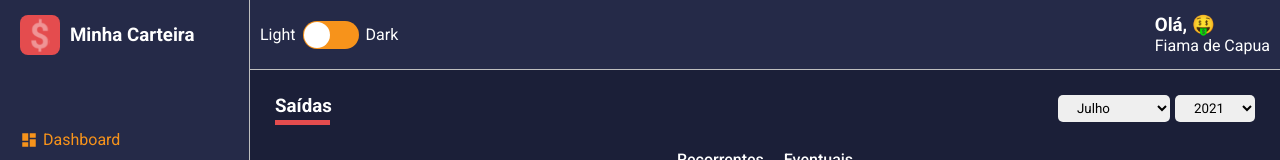
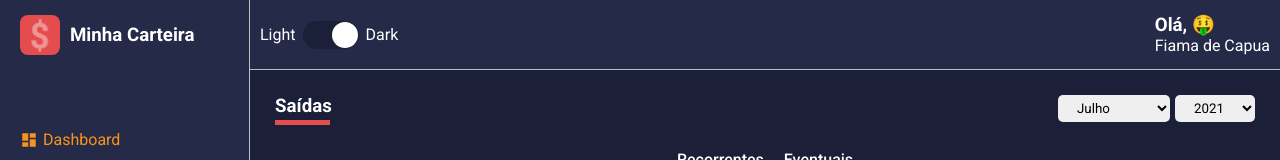
Before and after one commit to FihCapua/my-dashboard, a React (Create React App) app: page /list/1 in a window 1280 px wide. Shown: the top 160 px of the page. Built offline with nearby package versions, Linux system fonts and the light colour scheme.

Commit message:
(feat) created dark and light theme for toggle button

```diff
--- a/src/components/MainHeader/index.tsx
+++ b/src/components/MainHeader/index.tsx
@@ -1,9 +1,22 @@
-import React, { useMemo } from 'react';
+import React, { useMemo, useState } from 'react';
 import emojis from '../../utils/emojis';
 import Toggle from '../Toggle';
 import { Container, Profile, UserName, Welcome } from './styles';
 
+import { useTheme } from '../../hooks/theme';
+
 const MainHeader: React.FC = () => {
+    const { toggleTheme, theme } = useTheme();
+
+    const [darkTheme, setDarkTheme] = useState(() =>
+        theme.title === 'dark' ? true : false
+    );
+
+    const handleChangeTheme = () => {
+        setDarkTheme(!darkTheme); // se nao for dark inverte pra light e vice e versa
+        toggleTheme(); // e executa o tema
+    };
+
     // useMemo - memoriza valores
     const emoji = useMemo(() => {
         const indice = Math.floor(Math.random() * emojis.length); // emojis randomicos
@@ -12,7 +25,12 @@
     return (
         <>
             <Container>
-                <Toggle />
+                <Toggle
+                    labelLeft="Light"
+                    labelRight="Dark"
+                    checked={darkTheme}
+                    onChange={handleChangeTheme}
+                />
 
                 <Profile>
                     <Welcome>Olá, {emoji}</Welcome>
--- a/src/components/Toggle/index.tsx
+++ b/src/components/Toggle/index.tsx
@@ -1,22 +1,30 @@
-import React, { useState } from 'react';
+import React from 'react';
 import { Container, ToggleLabel, ToggleSelector } from './styles';
 
+interface IToggleProps {
+    labelLeft: string;
+    labelRight: string;
+    checked: boolean;
+    onChange(): void;
+}
+
 // componente que só recebe parametro nao tem return (componente puro)
-const Toggle: React.FC = () => {
-    const [toggleOnline, setToggleOnline] = useState(false);
-
-    return (
+const Toggle: React.FC<IToggleProps> = ({
+    labelLeft,
+    labelRight,
+    checked,
+    onChange,
+}) => (
     <Container>
-            <ToggleLabel>Light</ToggleLabel>
+        <ToggleLabel>{labelLeft}</ToggleLabel>
         <ToggleSelector
-                checked={toggleOnline}
+            checked={checked}
+            uncheckedIcon={false}
             checkedIcon={false}
-                uncheckedIcon={false}
-                onChange={() => setToggleOnline(!toggleOnline)}
+            onChange={onChange}
         />
-            <ToggleLabel>Dark</ToggleLabel>
+        <ToggleLabel>{labelRight}</ToggleLabel>
     </Container>
 );
-};
 
 export default Toggle;
```
Lines whose indentation alone changed are shown as unchanged.
